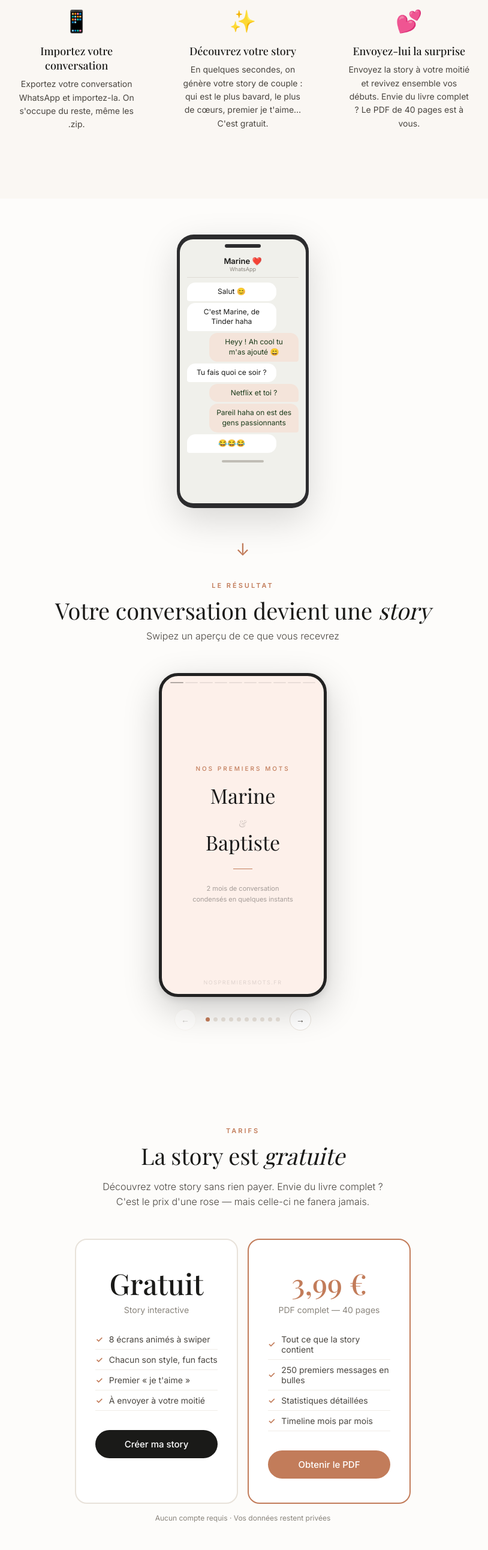
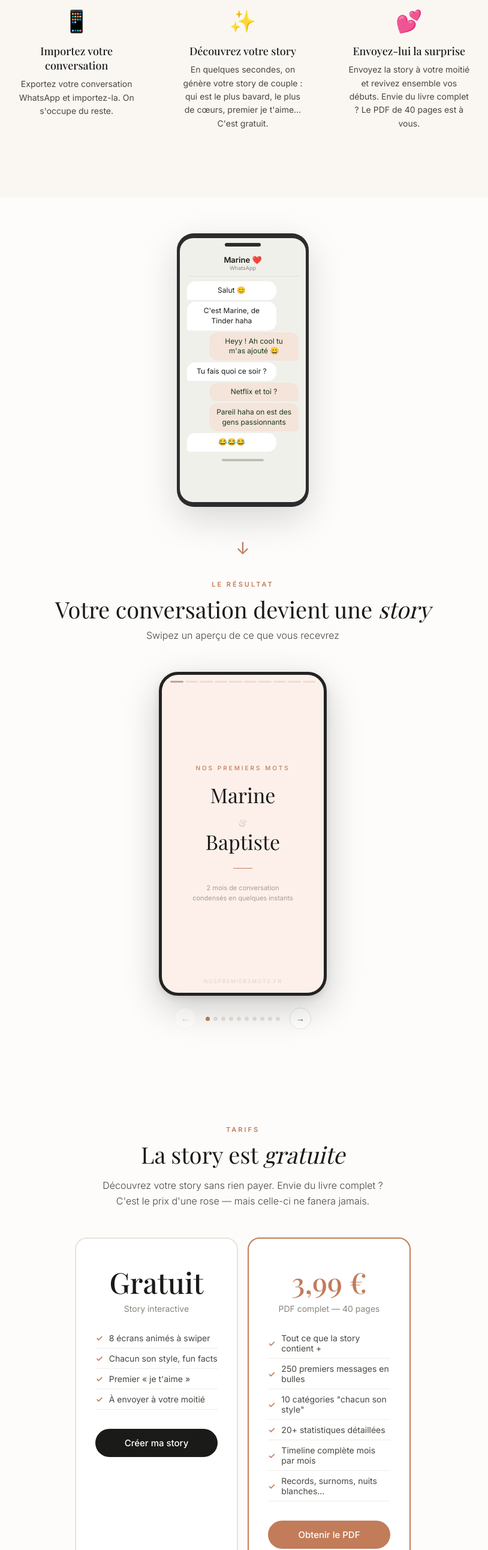
Before and after one commit to AzorZki/ien-site, a website: page index.html in a window 1280 px wide. Shown: the part 1060-3644 px from the top of the page at 60% size, without its empty margins (235-1049 px from the left). Drawn offline with nearby package versions, Linux system fonts and the light colour scheme; a web font is replaced by a local one.

Commit message:
Update index.html

```diff
--- a/index.html
+++ b/index.html
@@ -1233,7 +1233,7 @@
       <div class="step reveal delay-1">
         <span class="step-icon">📱</span>
         <h3>Importez votre conversation</h3>
-        <p>Exportez votre conversation WhatsApp et importez-la. On s'occupe du reste, même les .zip.</p>
+        <p>Exportez votre conversation WhatsApp et importez-la. On s'occupe du reste.</p>
       </div>
       <div class="step reveal delay-2">
         <span class="step-icon">✨</span>
@@ -1318,10 +1318,12 @@
         <div class="price">3,99 €</div>
         <div class="price-sub">PDF complet — 40 pages</div>
         <ul class="pricing-features">
-          <li>Tout ce que la story contient</li>
+          <li>Tout ce que la story contient +</li>
           <li>250 premiers messages en bulles</li>
-          <li>Statistiques détaillées</li>
-          <li>Timeline mois par mois</li>
+          <li>10 catégories "chacun son style"</li>
+          <li>20+ statistiques détaillées</li>
+          <li>Timeline complète mois par mois</li>
+          <li>Records, surnoms, nuits blanches…</li>
         </ul>
         <a href="creer.html" class="cta-btn" style="display:block; text-align:center;">Obtenir le PDF</a>
       </div>
@@ -1387,9 +1389,9 @@
             <span style="color:var(--rose); font-weight:600;">✓</span> Livré chez vous en 5 jours
           </div>
         </div>
-        <form onsubmit="handleSignup(event, this)" style="display:flex; gap:6px;">
-          <input type="email" placeholder="votre@email.com" required style="flex:1; padding:12px 16px; font-size:13px; font-family:var(--font-body); border:1px solid var(--border); border-radius:100px; outline:none;">
-          <button type="submit" style="padding:12px 20px; font-size:13px; font-weight:500; font-family:var(--font-body); background:var(--rose); color:white; border:none; border-radius:100px; cursor:pointer; white-space:nowrap;">Me prévenir</button>
+        <form onsubmit="handleSignup(event, this)" style="display:flex; flex-wrap:wrap; gap:8px; justify-content:center;">
+          <input type="email" placeholder="votre@email.com" required style="flex:1; min-width:180px; padding:12px 16px; font-size:13px; font-family:var(--font-body); border:1px solid var(--border); border-radius:100px; outline:none;">
+          <button type="submit" style="padding:12px 24px; font-size:13px; font-weight:500; font-family:var(--font-body); background:var(--rose); color:white; border:none; border-radius:100px; cursor:pointer; white-space:nowrap;">Me prévenir</button>
         </form>
         <div style="font-size:11px; color:var(--ink-muted); margin-top:10px;">On vous envoie un email quand c'est prêt. Pas de spam.</div>
       </div>
```
